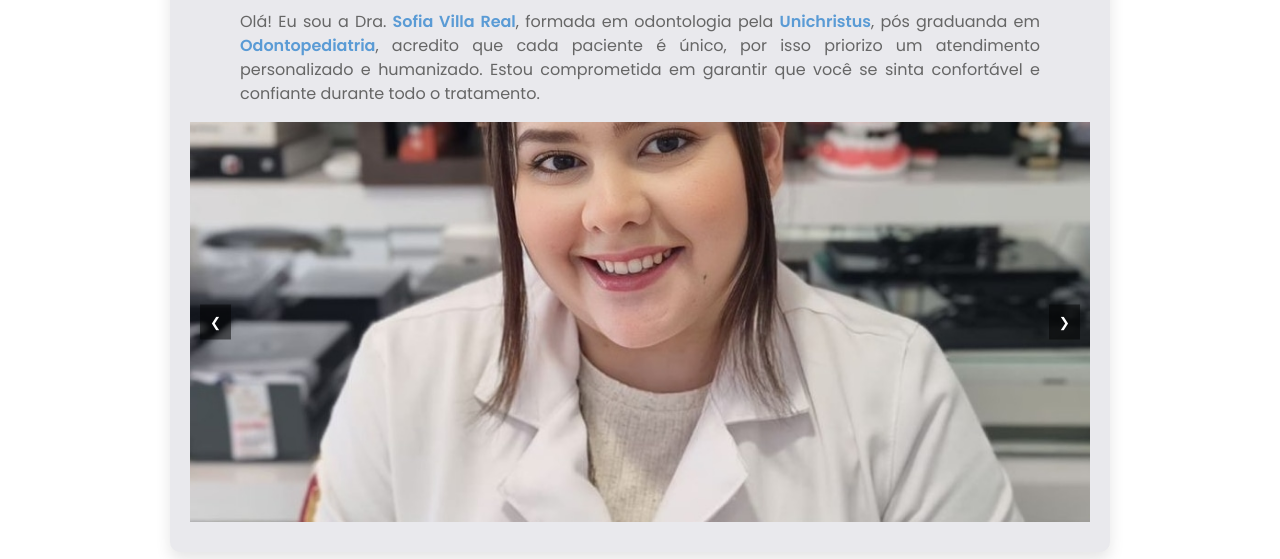
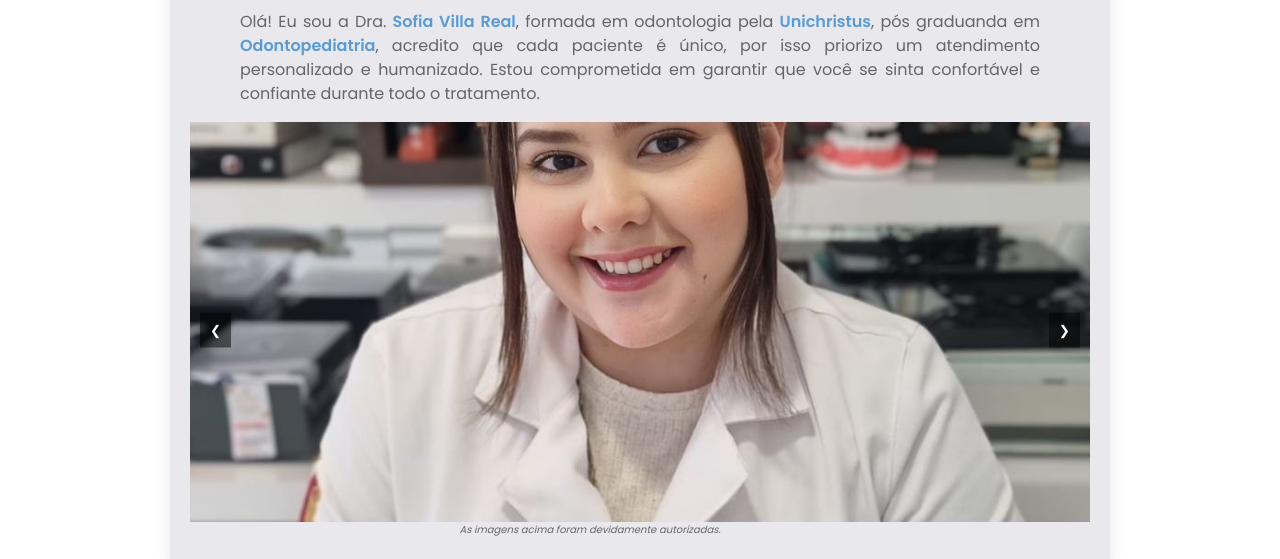
Before and after one commit to CaioVsM/sofiavillareal, a plain HTML site: page sobremim.html in a window 1280 px wide. Shown: the part 377-936 px from the top of the page. Drawn offline with Linux system fonts and the light colour scheme.

Commit message:
Ajuste no texto de autorização das imagens

```diff
--- a/sobremim.html
+++ b/sobremim.html
@@ -267,6 +267,7 @@
             </div>
             <button class="carousel-button left" onclick="moveCarousel(-1)">&#10094;</button>
             <button class="carousel-button right" onclick="moveCarousel(1)">&#10095;</button>
+            <p style="font-size: 10px; margin-top: 0; margin-bottom: 0; text-align: center;"><i>As imagens acima foram devidamente autorizadas.</i></p>
         </div>
     </div>
     <div class="container">
```
